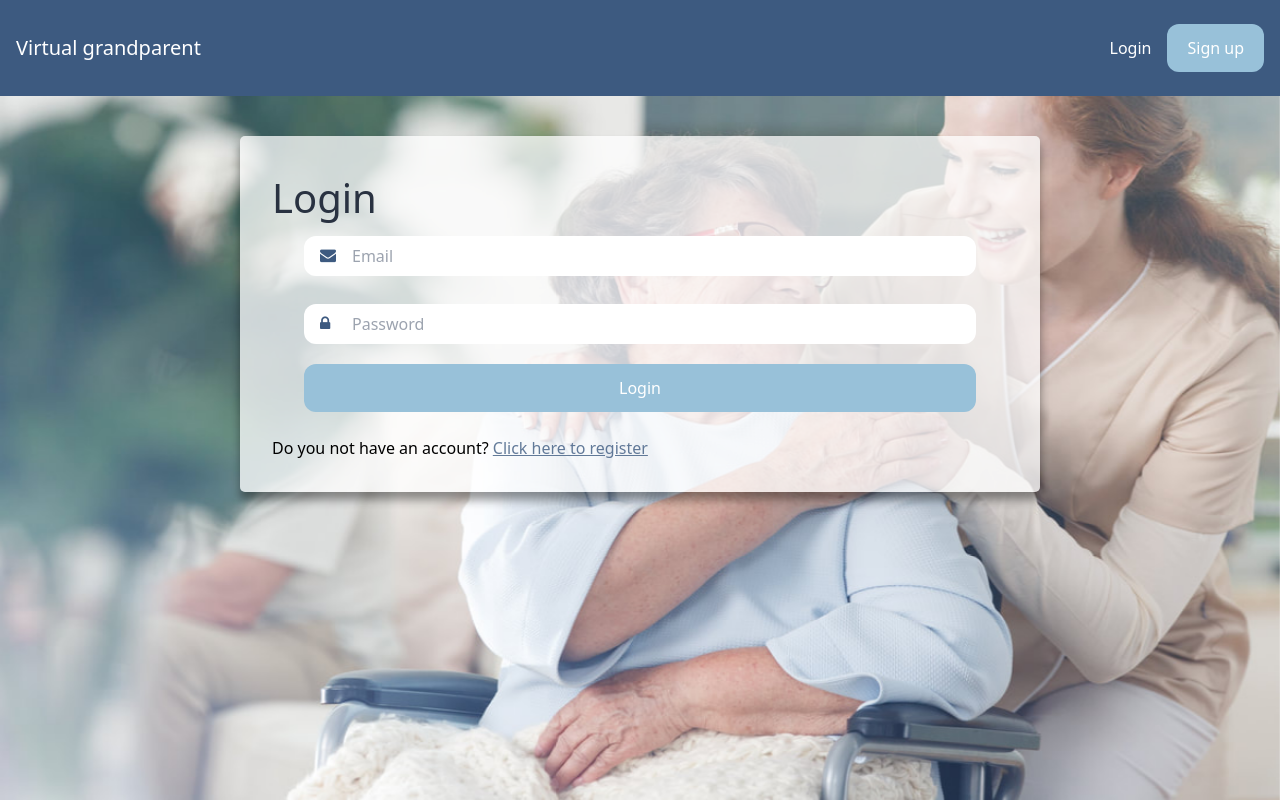
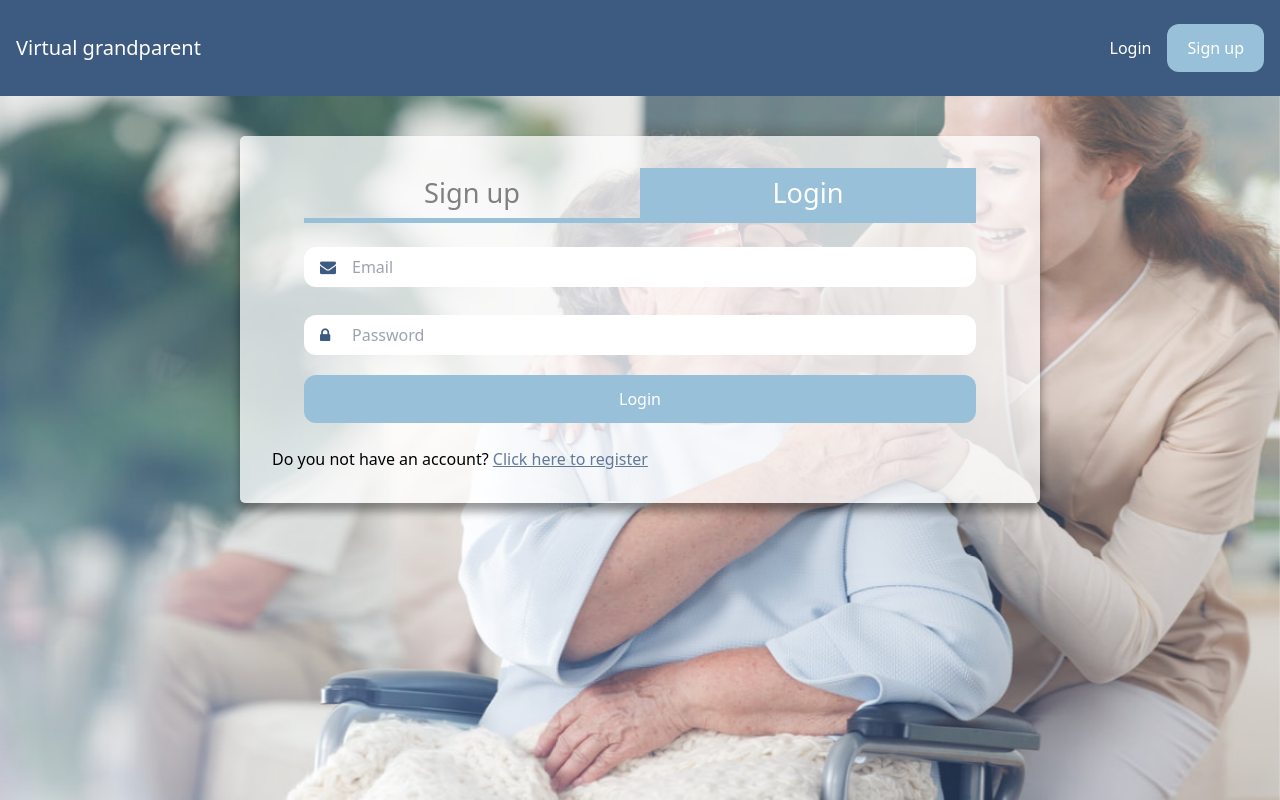
Before and after one commit to anapaolacw/virtual-grandparent, a Django app: page /authentication/login/ in a window 1280 px wide. Run offline with Django 3.2, Linux system fonts and the light colour scheme; some libraries are stand-ins or nearby versions.

Commit message:
design(auth): change login design

```diff
--- a/static/css/base.css
+++ b/static/css/base.css
@@ -62,3 +62,28 @@
 .link-text:hover{
     opacity: 0.5;
 }
+.column {
+    float: left;
+    width: 50%;
+}
+.column-title{
+    text-align: center;
+    color: gray;
+    font-size: 1.7rem;
+    padding: .3rem;
+    border-bottom: 5px solid var(--light-blue);
+    margin-bottom: 1rem;
+}
+.column-selected:hover{
+    opacity: 0.5;
+}
+.selected{
+    color: white;
+    background: var(--light-blue);
+}
+/* Clear floats after the columns */
+.row:after {
+    content: "";
+    display: table;
+    clear: both;
+}
--- a/templates/authentication/login.html
+++ b/templates/authentication/login.html
@@ -16,7 +16,14 @@
 
 <div class="card-container p-10">
     <div class="col-md-6 single-card lg:w-2/3 p-8 mx-auto">
-        <h1 class="title">Login</h1>
+        <div class="row px-8 mx-auto">
+            <div class="column column-title ">
+                <a href="{% url 'authentication:signup' %}">Sign up</a>
+            </div>
+            <div class="column column-title selected">
+                <a href="{% url 'authentication:login' %}">Login</a>
+            </div>
+        </div>
 
         <form method="post" action="{% url 'authentication:login' %}" class="px-8 mx-auto"  enctype="multipart/form-data">
             {% csrf_token %}
```
Also changed, not shown: templates/authentication/signup.html (+9 -3 lines).
